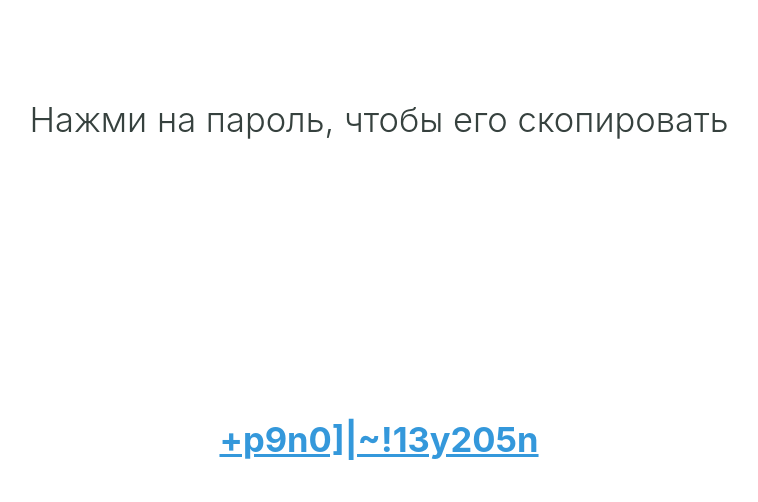
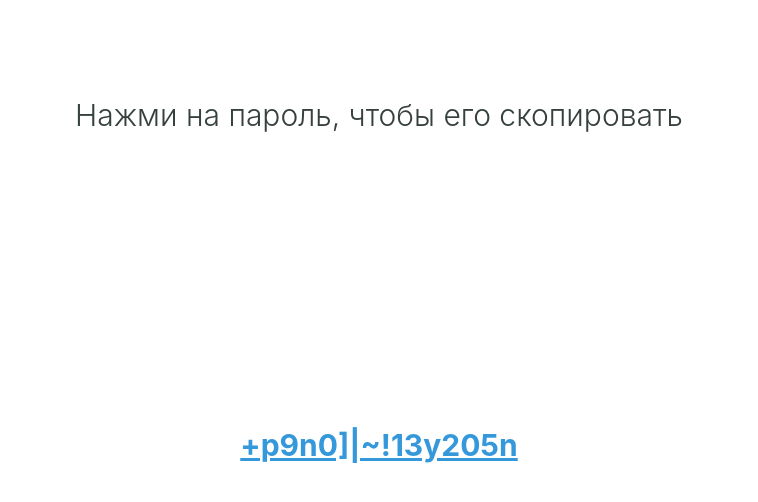
Before and after one commit to Ca-tt/instant-password-generator, a Vue app: page / in a window 1280 px wide. Shown: the top 502 px of the page, without its empty margins (261-1019 px from the left). Built offline with nearby package versions, Linux system fonts and the light colour scheme; a web font is replaced by a local one.

Commit message:
change responsive font sizes

```diff
--- a/src/scss/settings/fonts.scss
+++ b/src/scss/settings/fonts.scss
@@ -8,9 +8,9 @@ $base-font-family: "Sofia Sans", "Inter", "Arial", sans-serif;
 
 /* responsive */
 $font-size-mobile: 20px;
-$font-size-mobile-large: 21px;
-$font-size-tablet: 22px;
-$font-size-pc: 23px;
+$font-size-mobile-large: 20px;
+$font-size-tablet: 20px;
+$font-size-pc: 20px;
 
 $h1-font-size: 1.75rem;
 $h2-font-size: 1.5rem;
```
